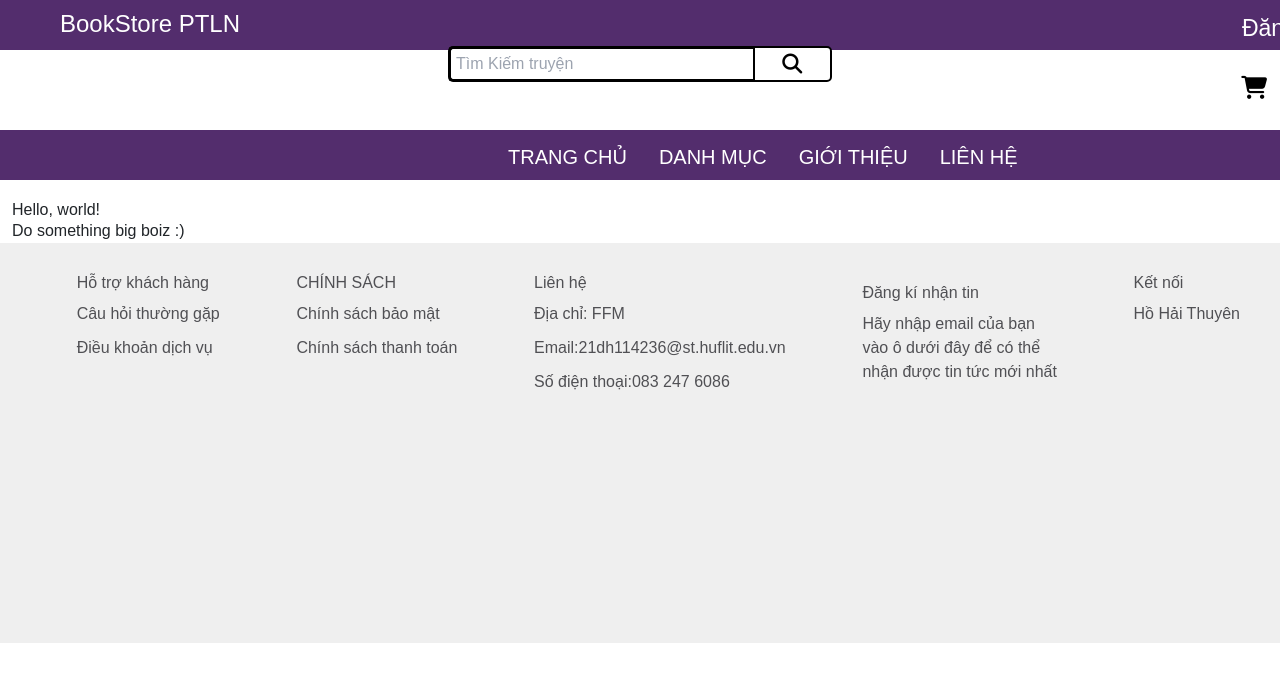
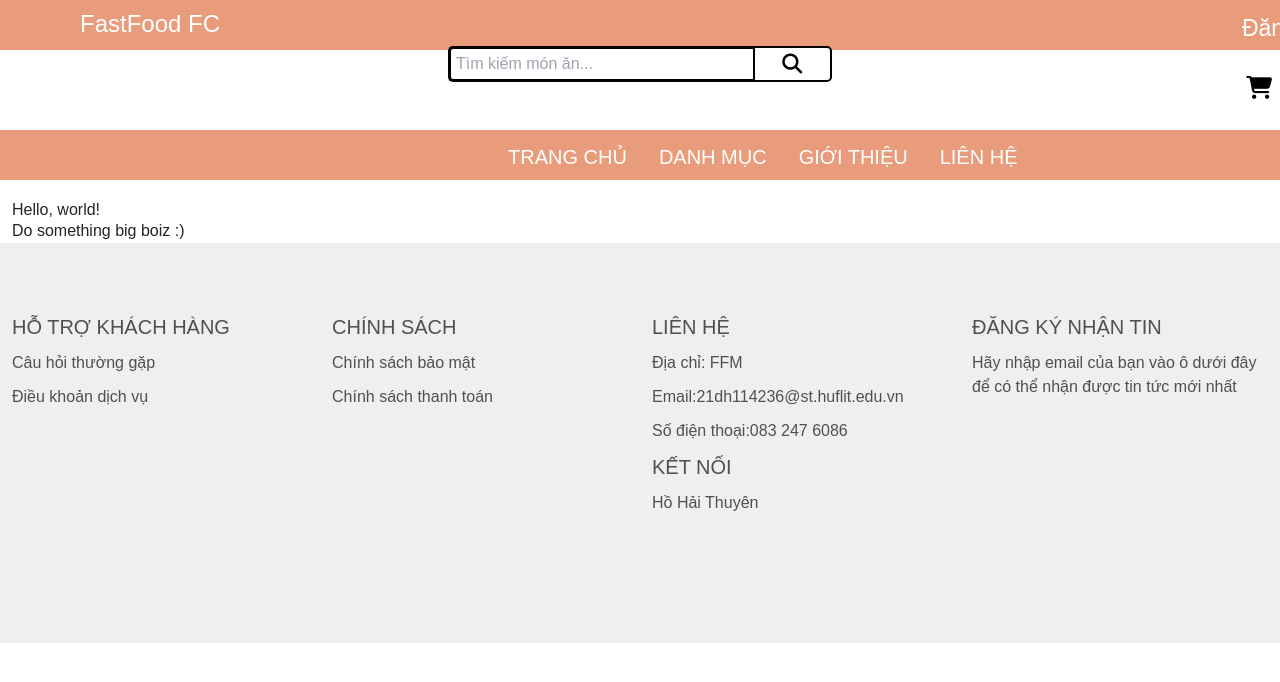
Before and after one commit to GS-755/ffm-fe, a React (Vite) app: page / in a window 1280 px wide. Shown: the top 682 px of the page. Built offline with nearby package versions, Linux system fonts and the light colour scheme; a web font is replaced by a local one.

Commit message:
Edit color & classes of sponsor GUI

```diff
--- a/src/layout/Footer.tsx
+++ b/src/layout/Footer.tsx
@@ -1,19 +1,21 @@
 const Footer = () => {
   return (
-    <div id="div-footer">
-      <div className="footer-left"></div>
-      <div className="footer-center">
-        <h4>Hỗ trợ khách hàng</h4>
+    <>
+      <footer id="div-footer" className="container-fluid">
+        <div className="col">
+          <div className="row">
+            <div className="col-md-3">
+              <h1 className="text-xl">HỖ TRỢ KHÁCH HÀNG</h1>
               <p>Câu hỏi thường gặp</p>
               <p>Điều khoản dịch vụ</p>
             </div>
-      <div className="footer-right">
-        <h4>CHÍNH SÁCH</h4>
+            <div className="col-md-3">
+              <h1 className="text-xl">CHÍNH SÁCH</h1>
               <p>Chính sách bảo mật</p>
               <p>Chính sách thanh toán</p>
             </div>
-      <div className="footer-left1">
-        <h4>Liên hệ</h4>
+            <div className="col-md-3">
+              <h1 className="text-xl">LIÊN HỆ</h1>
               <p>Địa chỉ: FFM</p>
               <p>Email:
                 <a href="mailto:21dh114236@st.huflit.edu.vn">21dh114236@st.huflit.edu.vn</a>
@@ -21,20 +23,19 @@ const Footer = () => {
               <p>Số điện thoại:
                 <a href="tel:0832476086">083 247 6086</a>
               </p>
-      </div>
-      <div className="center">
-        <div className="footer-center1">
-          <h4>Đăng kí nhận tin</h4>
-          <p>Hãy nhập email của bạn<br />vào ô dưới đây để có thể<br /> nhận được tin tức mới nhất</p>
-        </div>
-      </div>
-      <div className="footer-right1">
-        <h4>Kết nối</h4>
+              <h1 className="text-xl">KẾT NỐI</h1>
               <p>
                 <a href="">Hồ Hải Thuyên</a>
               </p>
             </div>
+            <div className="col-md-3">
+              <h1 className="text-xl">ĐĂNG KÝ NHẬN TIN</h1>
+              <p>Hãy nhập email của bạn vào ô dưới đây để có thể nhận được tin tức mới nhất</p>
             </div>
+          </div>
+        </div>
+      </footer>
+    </>
   )
 }
 
--- a/src/layout/Navbar.tsx
+++ b/src/layout/Navbar.tsx
@@ -8,11 +8,11 @@ const Navbar = () => {
                 <div className="wrapper">
                     <div className="TenWeb">
                         <a href="#" className="link">
-                            <h4 className="text brand-name">BookStore PTLN</h4>
+                            <h4 className="text brand-name">FastFood FC</h4>
                         </a>
                     </div>
                     <div className="brand-name">
-                        <div className="text-white mx-3">
+                        <div className="text-white">
                             <a href="#" className="link">Đăng nhập</a> |
                             <a href="#" className="link"> Đăng ký</a>
                         </div>
@@ -29,7 +29,7 @@ const Navbar = () => {
                     <div className="wrap">
                         <form>
                             <div className="search">
-                                <input id="searching" className="searchTerm" type="text" name="searching" placeholder="Tìm Kiếm truyện" />
+                                <input id="searching" className="searchTerm" type="text" name="searching" placeholder="Tìm kiếm món ăn..." />
                                 <button type="submit" className="searchButton">
                                     <i className="fa-solid fa-magnifying-glass"></i>
                                 </button>
--- a/src/style/thuyen/StyleWeb.css
+++ b/src/style/thuyen/StyleWeb.css
@@ -1,28 +1,29 @@
+:root {
+    --color-1: #E07C4F;
+    --color-2: #D65D26;
+    --color-3: #E89C7B;
+}
+
 body {
     margin: 0 auto;
     font-family: 'Nunito Sans', sans-serif;
 }
-
 #div-top {
     height: 50px;
     display: flex;
     flex-direction: row;
-    background-color: #532d6d;
+    background-color: var(--color-3);
 }
-
 .wrapper {
-
     display: grid;
     grid-template-columns: 300px 300px;
     grid-template-rows: 70px;
     grid-column-gap: 900px;
 }
-
 body a {
     text-decoration: none;
     color: black;
 }
-
 .text a {
     text-decoration: none;
     font-family: 'Nunito Sans', sans-serif;
@@ -34,17 +35,14 @@ body a {
     font-size: 23px;
     color: #fff;
 }
-
 #nav {
     height: 80px;
     background-color: white;
 }
-
 .img-logo {
     height: 80px;
     margin-left: 30px;
 }
-
 .search {
     width: 100%;
     position: relative;
@@ -52,7 +50,6 @@ body a {
     float: right;
     margin-bottom: 7rem;
 }
-
 .searchTerm {
     width: 100%;
     border: 3px solid black;
@@ -61,13 +58,12 @@ body a {
     height: 36px;
     border-radius: 5px 0 0 5px;
     outline: none;
-    color: #9DBFAF;
+    color: var(--color-2);
 }
-
 .searchTerm:focus {
-    color: #00B4CC;
+    color: var(--color-2);
+    font-weight: 600;
 }
-
 .searchButton {
     width: 100px;
     height: 36px;
@@ -79,7 +75,6 @@ body a {
     cursor: pointer;
     font-size: 20px;
 }
-
 .wrap {
     width: 30%;
     position: absolute;
@@ -87,12 +82,10 @@ body a {
     left: 50%;
     transform: translate(-50%, -50%);
 }
-
 #div-main {
     display: flex;
     flex-direction: row;
 }
-
 #div-content {
     display: block;
     flex-direction: row;
@@ -100,7 +93,6 @@ body a {
     width: 100%;
     background-color: white;
 }
-
 #div-footer {
     display: flex;
     justify-content: space-between;
@@ -110,55 +102,42 @@ body a {
     background-color: #efefef;
     height: 400px;
 }
-
 #div-footer a {
     color: #505054;
 }
-
 #div-footer div {
     margin-top: 20px;
 }
-
 #div-footer * {
     margin-top: 10px;
 }
-
-
 .footer-right1 {
     margin-right: 40px;
 }
-
 .footer-right1 p a {
     color: white;
 }
-
 .footer-right1 p a:hover {
     color: #01a14b;
 }
-
 .footer-left1 p a {
     color: white;
 }
-
 .footer-left1 p a:hover {
     color: #01a14b;
 }
-
 .grid {
     width: 1200px;
     max-width: 100%;
     margin: 0 auto;
 }
-
 .top {
     display: flex;
     justify-content: space-between;
 }
-
 #horizontalmenu {
     margin-bottom: 20px;
 }
-
 .btn-submit [type=submit] {
     border-radius: 30px 30px;
     top: 0;
--- a/src/style/thuyen/inline.css
+++ b/src/style/thuyen/inline.css
@@ -1,5 +1,6 @@
 .link { text-decoration: none; }
 .cl-browncyan { color: #505054; }
+.cart-number { color: #f00; }
 .ml-30rem { margin-left: 30rem; }
 .brand-name {
   color:white;
@@ -12,7 +13,3 @@
   margin-top: 10px;
   color: #000;
 }
-.cart-number {
-  color: #f00;
-  margin-left: 10px;
-}
--- a/src/style/thuyen/menu.css
+++ b/src/style/thuyen/menu.css
@@ -1,6 +1,12 @@
+:root {
+    --color-1: #E07C4F;
+    --color-2: #D65D26;
+    --color-3: #E89C7B;
+}
+
 #horizontalmenu {
     height: 50px;
-    background-color: #532d6d;
+    background-color: var(--color-3);
 }
 #horizontalmenu ul {
     list-style: none;
```
Lines whose indentation alone changed are shown as unchanged.
